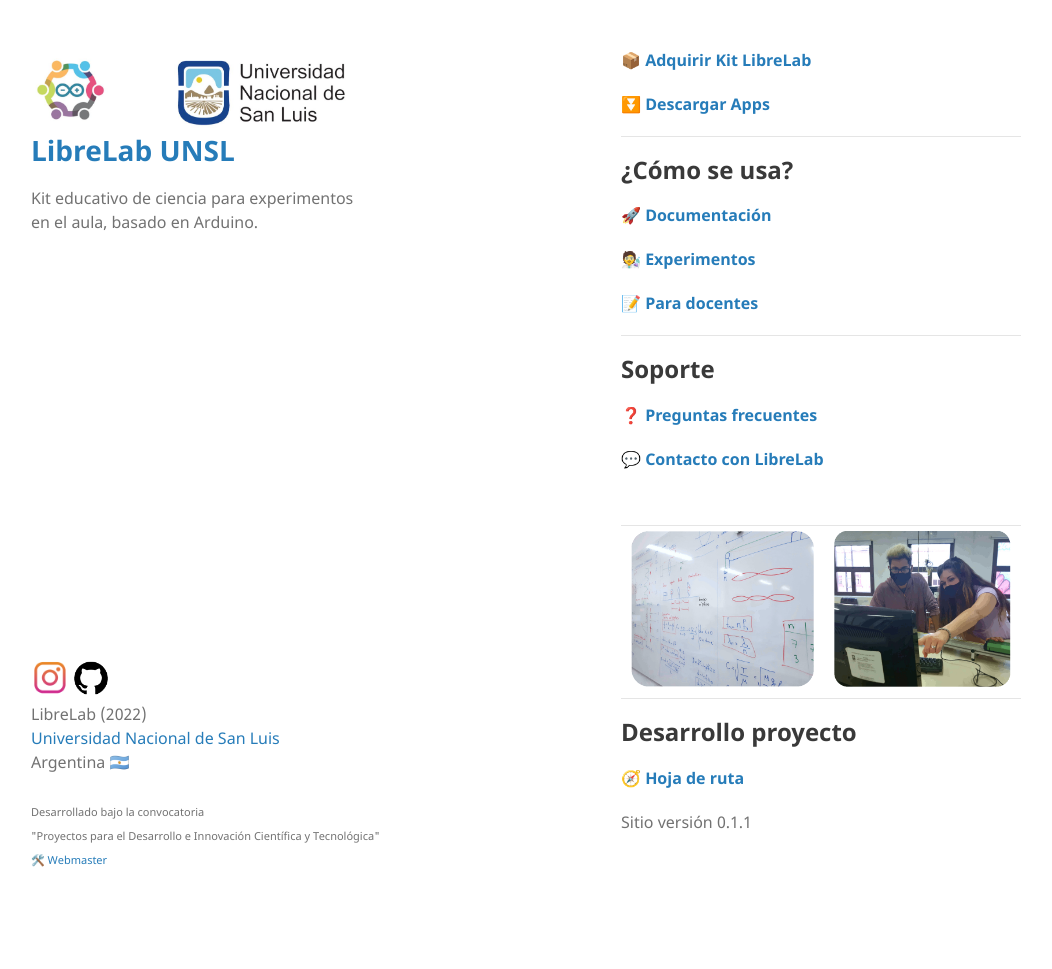
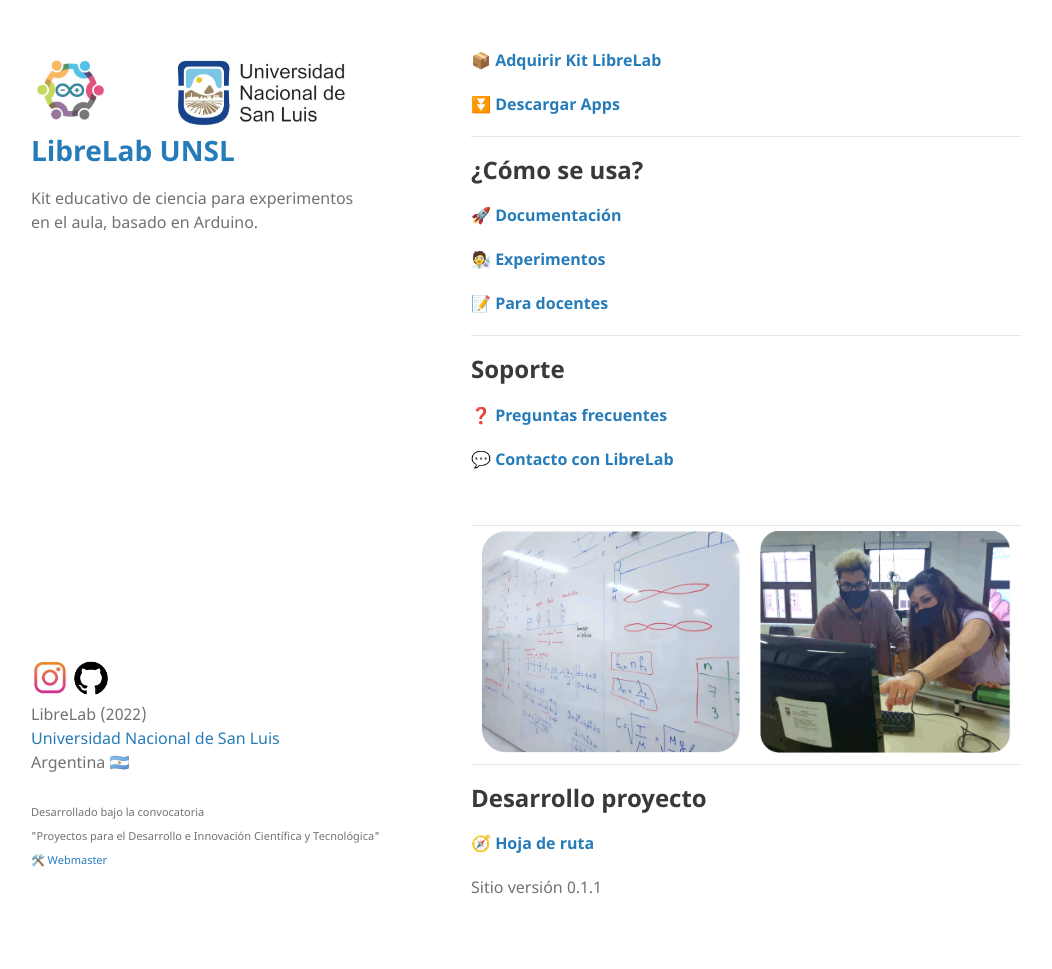
Before and after one commit to labunsl/labunsl.github.io, a Jekyll site: the page built from index.md, in a window 1280 px wide. Shown: the whole page, without its empty margins (69-1121 px from the left). Built offline with Jekyll 4.4.1, drawn with Linux system fonts in a browser that asks for light colours; before the commit the page ends 904 px from its top, so only the background shows below that.

Commit message:
Update jekyll-theme-minimal.scss

```diff
--- a/_sass/jekyll-theme-minimal.scss
+++ b/_sass/jekyll-theme-minimal.scss
@@ -218,7 +218,7 @@
 
 @media print, screen and (max-width: 1400px) {
 	section {
-		width:400px;
+		width:550px;
 
 	}
 }
```
